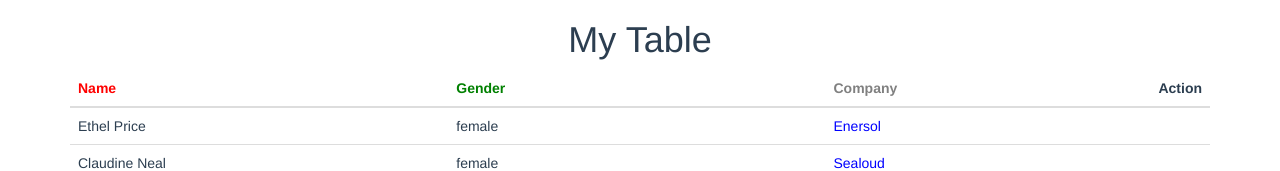
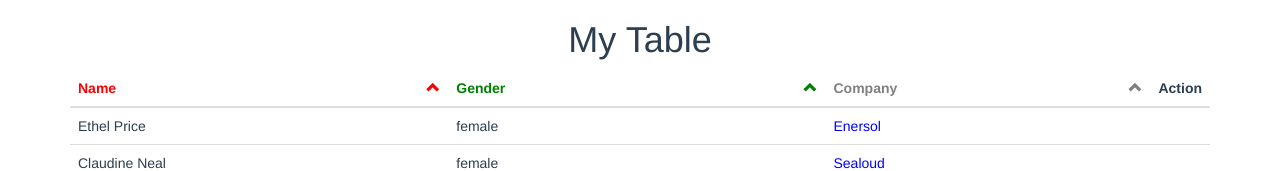
Before and after one commit to yash-kapila/MyTable, a Vue app: page / in a window 1280 px wide. Shown: the top 171 px of the page. Built offline with nearby package versions, Linux system fonts and the light colour scheme.

Commit message:
cell styling + sort setup

```diff
--- a/src/components/my-table/MyTable.vue
+++ b/src/components/my-table/MyTable.vue
@@ -4,7 +4,11 @@
 			<thead>
 				<tr>
 					<th v-for="col in columnsConfig" :style="col.headerCellStyling">
-						<span> {{ col.heading }} </span>
+						<my-table-header
+							:column="col"
+							:sortOrder="sortOrder"
+							@sortColumn="sortColumn">
+						</my-table-header>
 					</th>
 				</tr>
 			</thead>
@@ -25,7 +29,10 @@
 </template>
 
 <script>
-import MyTablePagination from './my-table-pagination/MyTablePagination';
+import MyTablePagination from './MyTablePagination';
+import MyTableHeader from './MyTableHeader';
+
+import MyTableService from './services/MyTableService';
 
 export default {
   /*
@@ -47,6 +54,7 @@ export default {
     return {
       pagination: {},
       visibleRecords: [],
+      sortOrder: {},
     };
   },
   /*
@@ -54,11 +62,8 @@ export default {
   ** @desc: lifecycle hook called when the component is created(not rendered though)
   */
   created() {
-    this.pagination = {
-      available: this.paginationConfig.available,
-      size: this.paginationConfig.size ? this.paginationConfig.size : 8,
-      currentPage: 1,
-    };
+    this.pagination = MyTableService.paginationInitialization(this.paginationConfig);
+    this.sortOrder = MyTableService.sortingInitialization(this.columnsConfig);
   },
   /*
   ** @prop: watch
@@ -96,6 +101,10 @@ export default {
       this.pagination.currentPage = event;
       this.visibleRecords = this.gridData.slice(start, end);
     },
+    sortColumn(event) {
+      console.log(event);
+      return event;
+    },
   },
   /*
   ** @prop: components
@@ -103,6 +112,7 @@ export default {
   */
   components: {
     'my-table-pagination': MyTablePagination,
+    'my-table-header': MyTableHeader,
   },
 };
 </script>
--- /dev/null
+++ b/src/components/my-table/MyTableHeader.vue
@@ -0,0 +1,43 @@
+<template>
+	<div class="my-table-header-container" @click.stop="sort(column)">
+		<span> {{ column.heading }} </span>
+		<div class="pull-right" v-if="column.enableSorting">
+			<div class="sort-icon-container">
+				<span v-if="sortOrder[column.name].current === defaultSortOrder[1]">
+					<i class="glyphicon glyphicon-chevron-up sort-icon"> </i>
+				</span>
+				<span v-else-if="sortOrder[column.name].current === defaultSortOrder[2]">
+					<i class="glyphicon glyphicon-chevron-down sort-icon"> </i>
+				</span>
+				<span v-if="sortOrder[column.name].current === defaultSortOrder[0]">
+					&nbsp;
+				</span>
+			</div>
+		</div>
+	</div>
+</template>
+
+<script>
+import MyTableConstant from './services/MyTableConstant';
+
+export default {
+  name: 'MyTableHeader',
+  props: ['column', 'sortOrder'],
+  data() {
+    return {
+      defaultSortOrder: MyTableConstant.defaultSortOrder,
+    };
+  },
+  methods: {
+    sort(column) {
+      this.$emit('sortColumn', column);
+    },
+  },
+};
+</script>
+
+<style scoped>
+	.sort-icon-container {
+		cursor: pointer;
+	}
+</style>
--- /dev/null
+++ b/src/components/my-table/services/MyTableConstant.js
@@ -0,0 +1,7 @@
+export default {
+  defaultSortOrder: {
+    0: 'NONE',
+    1: 'ASC',
+    2: 'DSC',
+  },
+};
--- /dev/null
+++ b/src/components/my-table/services/MyTableService.js
@@ -0,0 +1,22 @@
+import MyTableConstant from './MyTableConstant';
+
+export default class MyTableService {
+  static paginationInitialization(paginationConfig) {
+    return {
+      available: paginationConfig.available,
+      size: paginationConfig.size ? paginationConfig.size : 8,
+      currentPage: 1,
+    };
+  }
+
+  static sortingInitialization(columnsConfig) {
+    const sortOrder = {};
+
+    columnsConfig.forEach((column) => {
+      sortOrder[column.name] = {};
+      sortOrder[column.name].current = MyTableConstant.defaultSortOrder[1];
+    });
+
+    return sortOrder;
+  }
+}
--- a/src/services/DemoService.js
+++ b/src/services/DemoService.js
@@ -29,23 +29,27 @@ export default class DemoService {
     **  Example: { color: 'red' }
     **  bodyCellStyling: <Object> => Key/Value styles applicable to column cells.
     **  Example: { color: 'red' }
+    **  enableSorting: <Boolean> => Whether column is sortable.
     */
     const columnsConfig = [
       {
         name: 'name',
         heading: 'Name',
         headerCellStyling: nameHeaderStyles,
+        enableSorting: true,
       },
       {
         name: 'gender',
         heading: 'Gender',
         headerCellStyling: genderHeaderStyles,
+        enableSorting: true,
       },
       {
         name: 'company',
         heading: 'Company',
         headerCellStyling: companyHeaderStyles,
         bodyCellStyling: companyBodyStyles,
+        enableSorting: true,
       },
       {
         name: 'action',
```
Also changed, not shown: src/components/my-table/MyTablePagination.vue (renamed from src/components/my-table/my-table-pagination/MyTablePagination.vue).
